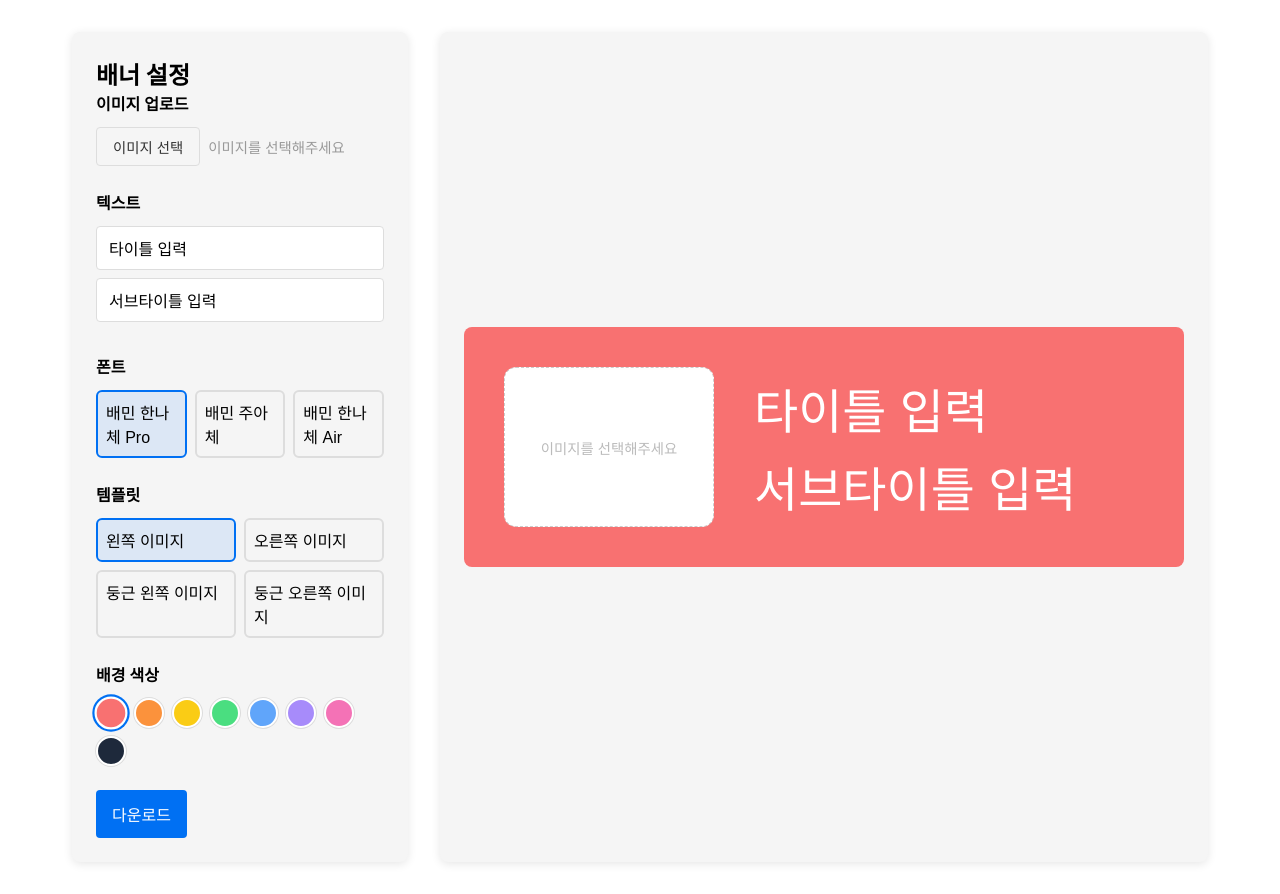
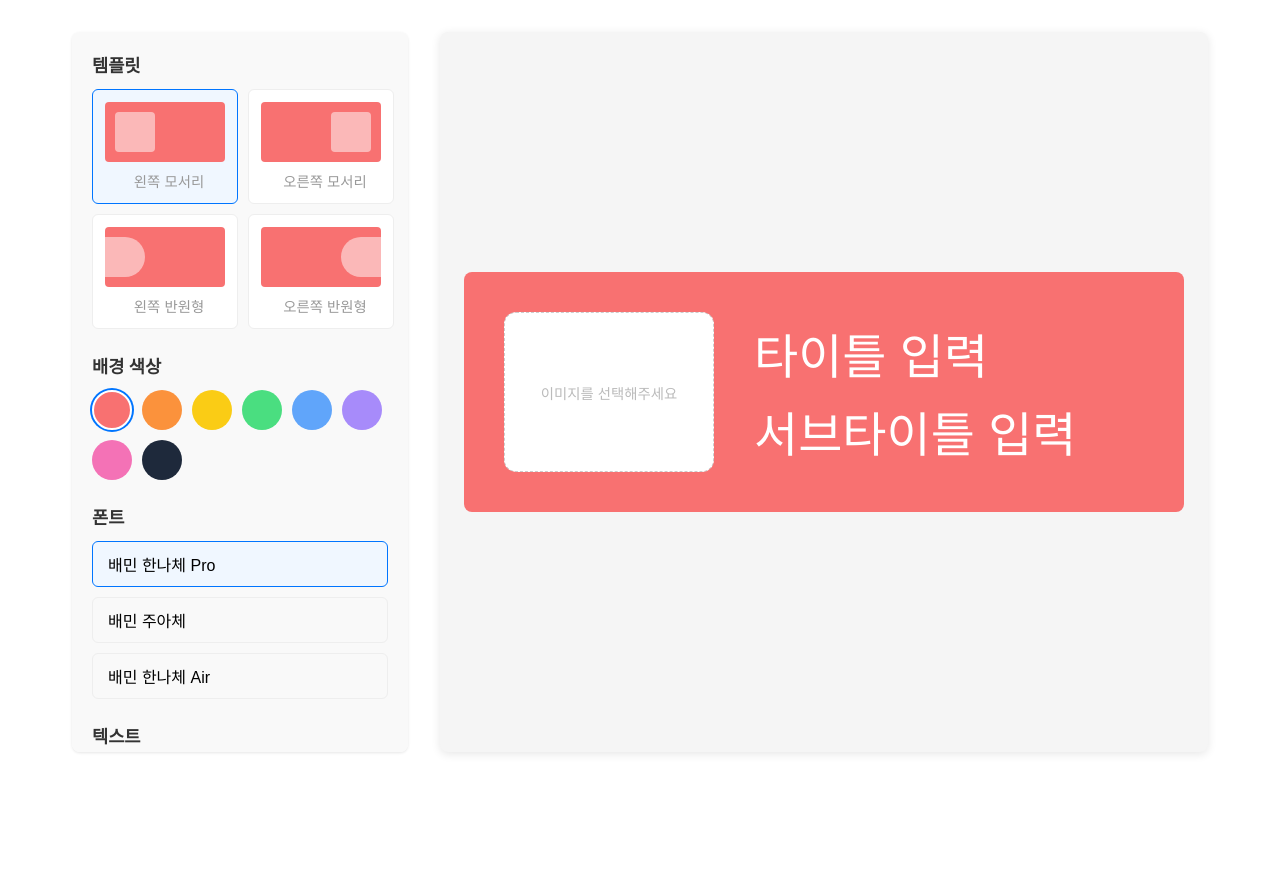
Before and after one commit to telostory/banner-editor, a Next.js app: page / in a window 1280 px wide. After the commit the page ends 800 px from the top, so only its background shows below. Built offline with nearby package versions, Linux system fonts and the light colour scheme; a web font is replaced by a local one.

Commit message:
둥근 모서리 이미지 템플릿에 이미지 위치 조정 슬라이더 추가

```diff
--- a/app/components/BannerEditor.js
+++ b/app/components/BannerEditor.js
@@ -73,6 +73,7 @@ export default function BannerEditor() {
     template: TEMPLATES[0],
     image: null,
     font: FONTS[0],
+    imagePositionX: 50, // 이미지 좌우 위치 조정용 슬라이더 값 (0-100, 기본값 50)
   });
 
   const bannerRef = useRef(null);
@@ -143,6 +144,13 @@ export default function BannerEditor() {
     });
   };
 
+  const handleImagePositionChange = (position) => {
+    setBannerConfig({
+      ...bannerConfig,
+      imagePositionX: position,
+    });
+  };
+
   const handleDownload = async () => {
     if (bannerRef.current) {
       try {
@@ -169,6 +177,7 @@ export default function BannerEditor() {
         onColorChange={handleColorChange}
         onTextChange={handleTextChange}
         onFontChange={handleFontChange}
+        onImagePositionChange={handleImagePositionChange}
         onDownload={handleDownload}
       />
       <BannerPreview
--- a/app/components/BannerPreview.js
+++ b/app/components/BannerPreview.js
@@ -3,7 +3,7 @@
 import { forwardRef, useEffect } from 'react';
 
 const BannerPreview = forwardRef(({ bannerConfig }, ref) => {
-  const { title, subtitle, backgroundColor, template, image, font } = bannerConfig;
+  const { title, subtitle, backgroundColor, template, image, font, imagePositionX } = bannerConfig;
 
   // 디버깅을 위한 로그 추가
   useEffect(() => {
@@ -25,6 +25,11 @@ const BannerPreview = forwardRef(({ bannerConfig }, ref) => {
   // 둥근 모서리 이미지 템플릿 (1, 2번 케이스)
   const renderRoundedTemplate = () => {
     const isLeft = template.imagePosition === 'left';
+
+    // 이미지 위치 조정 계산 (0-100 값을 실제 위치값으로 변환)
+    const objectPosition = image && imagePositionX !== undefined
+      ? `${imagePositionX}% center`
+      : 'center';
 
     return (
       <>
@@ -48,7 +53,12 @@ const BannerPreview = forwardRef(({ bannerConfig }, ref) => {
               <img
                 src={image}
                 alt="배너 이미지"
-                style={{ width: '100%', height: '100%', objectFit: 'cover' }}
+                style={{
+                  width: '100%',
+                  height: '100%',
+                  objectFit: 'cover',
+                  objectPosition
+                }}
                 onError={(e) => {
                   console.error("이미지 로드 오류:", e);
                   e.target.style.display = 'none';
--- a/app/components/Controls.js
+++ b/app/components/Controls.js
@@ -10,99 +10,135 @@ export default function Controls({
   onColorChange,
   onTextChange,
   onFontChange,
+  onImagePositionChange,
   onDownload,
 }) {
+  const { template, image } = bannerConfig;
+  const isRoundedTemplate = template.imageStyle === 'rounded';
+
+  // 이미지가 있고 둥근 이미지 템플릿인 경우에만 슬라이더 표시
+  const showImagePositionSlider = image && isRoundedTemplate;
+
   return (
     <div className="controls">
-      <h2>배너 설정</h2>
-
-      <div className="control-group">
-        <h3>이미지 업로드</h3>
-        <input
-          type="file"
-          id="banner-image"
-          className="file-input"
-          accept="image/*"
-          onChange={onImageUpload}
-        />
-        <label htmlFor="banner-image" className="file-label">
-          이미지 선택
-        </label>
-        {bannerConfig.image ? (
-          <span style={{ marginLeft: '8px', color: '#4CAF50' }}>
-            ✓ 이미지 선택됨
-          </span>
-        ) : (
-          <span style={{ marginLeft: '8px', color: '#999999', fontSize: '0.9rem' }}>
-            이미지를 선택해주세요
-          </span>
-        )}
-      </div>
-
-      <div className="control-group">
-        <h3>텍스트</h3>
-        <input
-          type="text"
-          className="text-input"
-          placeholder="제목"
-          value={bannerConfig.title}
-          onChange={(e) => onTextChange('title', e.target.value)}
-        />
-        <input
-          type="text"
-          className="text-input"
-          placeholder="부제목"
-          value={bannerConfig.subtitle}
-          onChange={(e) => onTextChange('subtitle', e.target.value)}
-        />
-      </div>
-
-      <div className="control-group">
-        <h3>폰트</h3>
-        <div className="font-options">
-          {fonts.map((font) => (
+      <div className="control-section">
+        <h2>템플릿</h2>
+        <div className="template-grid">
+          {templates.map((tmpl) => (
             <div
-              key={font.id}
-              className={`font-option ${bannerConfig.font.id === font.id ? 'active' : ''} ${font.className}`}
-              onClick={() => onFontChange(font)}
+              key={tmpl.id}
+              className={`template-item ${tmpl.id === template.id ? 'selected' : ''}`}
+              onClick={() => onTemplateChange(tmpl)}
             >
-              {font.name}
+              <div className="template-preview" style={{ backgroundColor: bannerConfig.backgroundColor }}>
+                {tmpl.imageStyle === 'rounded' ? (
+                  <div className={`rounded-indicator ${tmpl.imagePosition}-indicator`}></div>
+                ) : (
+                  <div className={`semicircle-indicator ${tmpl.imagePosition}-indicator`}></div>
+                )}
+              </div>
+              <span style={{ marginLeft: '8px', color: '#999999', fontSize: '0.9rem' }}>
+                {tmpl.imagePosition === 'left' ? '왼쪽' : '오른쪽'} {tmpl.imageStyle === 'rounded' ? '모서리' : '반원형'}
+              </span>
             </div>
           ))}
         </div>
       </div>
 
-      <div className="control-group">
-        <h3>템플릿</h3>
-        <div className="template-options">
-          {templates.map((template) => (
+      <div className="control-section">
+        <h2>배경 색상</h2>
+        <div className="color-grid">
+          {colors.map((color) => (
             <div
-              key={template.id}
-              className={`template-option ${bannerConfig.template.id === template.id ? 'active' : ''}`}
-              onClick={() => onTemplateChange(template)}
+              key={color}
+              className={`color-item ${color === bannerConfig.backgroundColor ? 'selected' : ''}`}
+              style={{ backgroundColor: color }}
+              onClick={() => onColorChange(color)}
+            />
+          ))}
+        </div>
+      </div>
+
+      <div className="control-section">
+        <h2>폰트</h2>
+        <div className="font-selection">
+          {fonts.map((font) => (
+            <div
+              key={font.id}
+              className={`font-item ${font.id === bannerConfig.font.id ? 'selected' : ''}`}
+              onClick={() => onFontChange(font)}
             >
-              {template.name}
+              <div className={`font-preview ${font.className}`}>{font.name}</div>
             </div>
           ))}
         </div>
       </div>
 
-      <div className="control-group">
-        <h3>배경 색상</h3>
-        <div className="color-options">
-          {colors.map((color) => (
-            <div
-              key={color}
-              className={`color-option ${bannerConfig.backgroundColor === color ? 'active' : ''}`}
-              style={{ backgroundColor: color }}
-              onClick={() => onColorChange(color)}
-            ></div>
-          ))}
+      {showImagePositionSlider && (
+        <div className="control-section">
+          <h2>이미지 위치 조정</h2>
+          <div className="slider-container">
+            <input
+              type="range"
+              min="0"
+              max="100"
+              value={bannerConfig.imagePositionX}
+              onChange={(e) => onImagePositionChange(parseInt(e.target.value))}
+              className="position-slider"
+            />
+            <div className="slider-labels">
+              <span>왼쪽</span>
+              <span>오른쪽</span>
+            </div>
+          </div>
+        </div>
+      )}
+
+      <div className="control-section">
+        <h2>텍스트</h2>
+        <div className="text-inputs">
+          <div className="input-group">
+            <label>타이틀</label>
+            <input
+              type="text"
+              value={bannerConfig.title}
+              onChange={(e) => onTextChange('title', e.target.value)}
+              placeholder="타이틀을 입력하세요"
+            />
+          </div>
+          <div className="input-group">
+            <label>서브타이틀</label>
+            <input
+              type="text"
+              value={bannerConfig.subtitle}
+              onChange={(e) => onTextChange('subtitle', e.target.value)}
+              placeholder="서브타이틀을 입력하세요"
+            />
+          </div>
         </div>
       </div>
 
-      <div className="buttons">
-        <button className="button" onClick={onDownload}>
+      <div className="control-section">
+        <h2>이미지</h2>
+        <div className="image-upload">
+          <input
+            type="file"
+            accept="image/*"
+            onChange={onImageUpload}
+            id="image-upload"
+            style={{ display: 'none' }}
+          />
+          <label htmlFor="image-upload" className="upload-button">
+            이미지 업로드
+          </label>
+          {bannerConfig.image && (
+            <span className="image-status">이미지가 업로드됨</span>
+          )}
+        </div>
+      </div>
+
+      <div className="control-section">
+        <button onClick={onDownload} className="download-button">
           다운로드
         </button>
       </div>
--- a/app/globals.css
+++ b/app/globals.css
@@ -52,11 +52,247 @@ body {
 }
 
 .controls {
-  flex: 1;
+  padding: 20px;
+  background-color: #f9f9f9;
+  border-radius: 8px;
+  box-shadow: 0 1px 3px rgba(0, 0, 0, 0.1);
+  width: 100%;
+  max-width: 400px;
+  overflow-y: auto;
+  max-height: 90vh;
+}
+
+.control-section {
+  margin-bottom: 24px;
+}
+
+.control-section h2 {
+  font-size: 1.1rem;
+  margin-bottom: 12px;
+  font-weight: 600;
+  color: #333;
+}
+
+.template-grid {
+  display: grid;
+  grid-template-columns: 1fr 1fr;
+  gap: 10px;
+}
+
+.template-item {
+  display: flex;
+  flex-direction: column;
+  align-items: center;
+  background-color: #fff;
+  border: 1px solid #eee;
+  border-radius: 6px;
+  padding: 12px;
+  cursor: pointer;
+  transition: all 0.2s ease;
+}
+
+.template-item.selected {
+  border-color: #0075ff;
+  background-color: #f0f7ff;
+}
+
+.template-preview {
+  width: 120px;
+  height: 60px;
+  position: relative;
+  border-radius: 4px;
+  overflow: hidden;
+  margin-bottom: 8px;
+}
+
+.rounded-indicator {
+  position: absolute;
+  width: 40px;
+  height: 40px;
+  background-color: rgba(255, 255, 255, 0.5);
+  border-radius: 4px;
+  top: 50%;
+  transform: translateY(-50%);
+}
+
+.left-indicator {
+  left: 10px;
+}
+
+.right-indicator {
+  right: 10px;
+}
+
+.semicircle-indicator {
+  position: absolute;
+  width: 40px;
+  height: 40px;
+  background-color: rgba(255, 255, 255, 0.5);
+  top: 50%;
+  transform: translateY(-50%);
+}
+
+.left-indicator.semicircle-indicator {
+  left: 0;
+  border-radius: 0 20px 20px 0;
+}
+
+.right-indicator.semicircle-indicator {
+  right: 0;
+  border-radius: 20px 0 0 20px;
+}
+
+.color-grid {
+  display: flex;
+  flex-wrap: wrap;
+  gap: 10px;
+}
+
+.color-item {
+  width: 40px;
+  height: 40px;
+  border-radius: 50%;
+  cursor: pointer;
+  transition: transform 0.2s;
+  border: 2px solid transparent;
+}
+
+.color-item:hover {
+  transform: scale(1.05);
+}
+
+.color-item.selected {
+  border-color: #fff;
+  box-shadow: 0 0 0 2px #0075ff;
+}
+
+.font-selection {
+  display: flex;
+  flex-direction: column;
+  gap: 10px;
+}
+
+.font-item {
+  padding: 10px 15px;
+  border-radius: 6px;
+  border: 1px solid #eee;
+  cursor: pointer;
+  transition: all 0.2s;
+}
+
+.font-item:hover {
   background-color: #f5f5f5;
-  padding: 1.5rem;
-  border-radius: 8px;
-  box-shadow: 0 2px 10px rgba(0, 0, 0, 0.1);
+}
+
+.font-item.selected {
+  border-color: #0075ff;
+  background-color: #f0f7ff;
+}
+
+.text-inputs {
+  display: flex;
+  flex-direction: column;
+  gap: 15px;
+}
+
+.input-group {
+  display: flex;
+  flex-direction: column;
+  gap: 5px;
+}
+
+.input-group label {
+  font-size: 0.9rem;
+  color: #666;
+}
+
+.input-group input {
+  padding: 10px;
+  border: 1px solid #ddd;
+  border-radius: 4px;
+  font-size: 1rem;
+}
+
+.image-upload {
+  display: flex;
+  align-items: center;
+  gap: 10px;
+}
+
+.upload-button {
+  display: inline-block;
+  padding: 10px 15px;
+  background-color: #f0f0f0;
+  border-radius: 4px;
+  cursor: pointer;
+  transition: background-color 0.2s;
+}
+
+.upload-button:hover {
+  background-color: #e0e0e0;
+}
+
+.image-status {
+  color: #4CAF50;
+  font-size: 0.9rem;
+}
+
+.download-button {
+  width: 100%;
+  padding: 12px 20px;
+  background-color: #0075ff;
+  color: white;
+  border: none;
+  border-radius: 4px;
+  font-size: 1rem;
+  cursor: pointer;
+  transition: background-color 0.2s;
+}
+
+.download-button:hover {
+  background-color: #0069e0;
+}
+
+/* 슬라이더 스타일 */
+.slider-container {
+  margin-top: 10px;
+  width: 100%;
+}
+
+.position-slider {
+  width: 100%;
+  -webkit-appearance: none;
+  height: 8px;
+  border-radius: 4px;
+  background: #ddd;
+  outline: none;
+  margin-bottom: 8px;
+}
+
+.position-slider::-webkit-slider-thumb {
+  -webkit-appearance: none;
+  appearance: none;
+  width: 18px;
+  height: 18px;
+  border-radius: 50%;
+  background: #0075ff;
+  cursor: pointer;
+}
+
+.position-slider::-moz-range-thumb {
+  width: 18px;
+  height: 18px;
+  border-radius: 50%;
+  background: #0075ff;
+  cursor: pointer;
+  border: none;
+}
+
+.slider-labels {
+  display: flex;
+  justify-content: space-between;
+  font-size: 0.9rem;
+  color: #666;
 }
 
 .preview {
```
